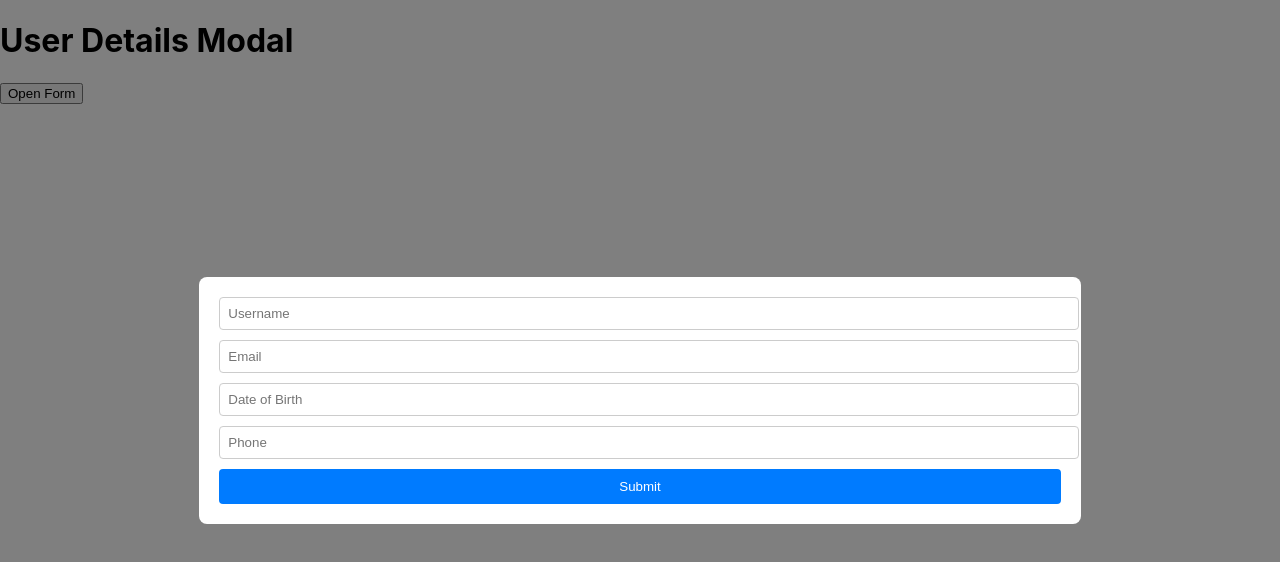
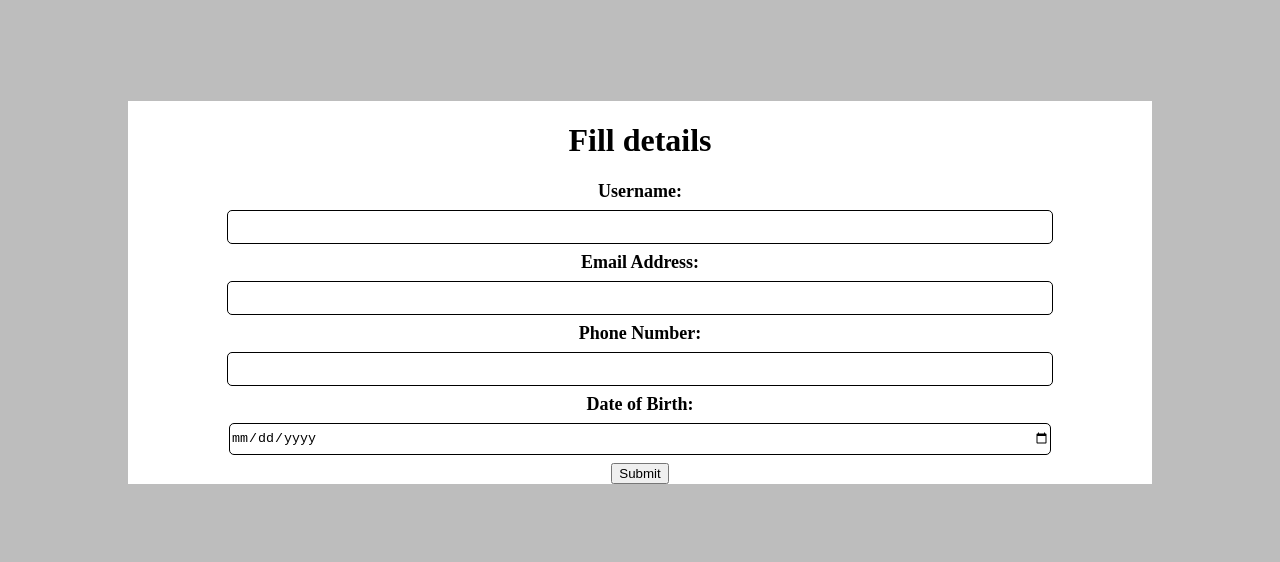
Before and after one commit to ajaykumar-21/XModal, a React (Create React App) app in the folder modal/: page / in a window 1280 px wide. Both pictures are taken after a click on the button "Open Form". Shown: the top 562 px of the page. Built offline with nearby package versions, Linux system fonts and the light colour scheme.

Commit message:
add new code

```diff
--- a/modal/src/App.css
+++ b/modal/src/App.css
@@ -1,43 +1,69 @@
-.modal {
-  position: relative;
+.model-wrapper {
+  display: flex;
+  flex-direction: column;
+  align-items: center;
+  font-family: serif;
 }
 
-.modal-content {
+/* button{
+  margin: 10px;
+  height: 40px;
+  width: 120px;
+  background-color: #4935ff;
+  color: #fff;
+  border: none;
+  border-radius: 5px;
+  font-size: 16px;
+  transition: all  0.3s ease;
+} */
+
+/* button:active{
+  transform: scale(0.96);
+  background-color:  rgba(73, 53, 255, 0.29);
+
+} */
+
+.modal-content{
+  z-index: 2;
+  width: 80%;
+  height: 60%;
+  background-color: rgb(255, 255, 255 , 1) ;
   display: flex;
-  justify-content: center;
+  flex-direction: column;
   align-items: center;
+}
+
+/* .submit-button{
+  margin: 10px;
+  height: 30px;
+  width: 90px;
+  background-color: #4935ff;
+  color: #fff;
+  border: none;
+  border-radius: 5px;
+  font-size: 12px;
+} */
+
+input{
+  width:  80%;
+  height: 30px;
+  border:  1px solid black;
+  border-radius: 5px;
+  margin-top: 8px;
+  margin-bottom: 8px;
+}
+
+label{
+  font-size: 18px;
+  font-weight: 700;
+}
+
+.modal{
   position: fixed;
   top: 0;
   left: 0;
-  width: 100%;
-  height: 100%;
-  background-color: rgba(0, 0, 0, 0.5); /* semi-transparent black background */
+  right: 0;
+  bottom: 0;
+  background-color: rgba(189, 189, 189, 1);
+  z-index: 0;
 }
-
-.modal-form {
-  background-color: white;
-  padding: 20px;
-  border-radius: 8px;
-}
-
-.modal-form input {
-  width: 100%;
-  margin-bottom: 10px;
-  padding: 8px;
-  border: 1px solid #ccc;
-  border-radius: 4px;
-}
-
-.modal-form button {
-  width: 100%;
-  padding: 10px;
-  background-color: #007bff;
-  color: white;
-  border: none;
-  border-radius: 4px;
-  cursor: pointer;
-}
-
-.modal-form button:hover {
-  background-color: #0056b3;
-}
--- a/modal/src/App.js
+++ b/modal/src/App.js
@@ -2,93 +2,87 @@ import { useState } from "react";
 import "./App.css";
 
 function App() {
-  const [isOpen, setIsOpen] = useState(false);
-  const [username, setUsername] = useState("");
-  const [email, setEmail] = useState("");
-  const [dob, setDob] = useState("");
-  const [phone, setPhone] = useState("");
+  const [showForm, setShowForm] = useState(false);
+  const [obj, setObj] = useState({
+    username: "",
+    email: "",
+    phone: "",
+    dob: "",
+  });
+  // Submit Form Functionality
+  function handleSubmit(e) {
+    e.preventDefault();
+    const emailRegex = /^[a-zA-Z0-9._-]+@[a-zA-Z0-9.-]+\.[a-zA-Z]{2,4}$/;
 
-  const handleOpenModal = () => {
-    setIsOpen(true);
-  };
-
-  const handleCloseModal = () => {
-    setIsOpen(false);
-  };
-
-  const handleSubmit = () => {
-    if (!username || !email || !dob || !phone) {
-      alert("Please fill out all fields.");
-      return;
+    if (!obj.email.match(emailRegex)) {
+      alert("Invalid email. Please check your email address.");
     }
 
-    if (!email.includes("@")) {
-      alert("Invalid email. Please check your email address.");
-      return;
+    if (obj.phone.length !== 10) {
+      alert("Invalid phone number. Please enter a 10-digit phone number.");
     }
 
-    if (phone.length !== 10 || isNaN(phone)) {
-      alert("Invalid phone number. Please enter a 10-digit phone number.");
-      return;
+    if (new Date(obj.dob) > new Date()) {
+      alert("Invalid date of birth. Date of birth cannot be in the future.");
     }
 
-    const today = new Date();
-    const enteredDate = new Date(dob);
+    setObj({ username: "", email: "", phone: "", dob: "" });
+  }
 
-    if (enteredDate > today) {
-      alert("Invalid date of birth. Please enter a valid date.");
-      return;
-    }
-
-    // Here you can perform further actions like submitting the form data
-    // Reset the form
-    setUsername("");
-    setEmail("");
-    setDob("");
-    setPhone("");
-    setIsOpen(false);
-  };
+  function handleChange(e) {
+    const { name, value } = e.target;
+    setObj({ ...obj, [name]: value });
+  }
 
   return (
-    <div className="modal">
+    <div className="model-wrapper">
       <h1>User Details Modal</h1>
-      <button onClick={handleOpenModal}>Open Form</button>
-      {isOpen && (
-        <div className="modal-content" onClick={handleCloseModal}>
-          <div className="modal-form" onClick={(e) => e.stopPropagation()}>
+      <button onClick={() => setShowForm(true)}>Open Form</button>
+      {showForm && (
+        <>
+          <div className="modal" onClick={() => setShowForm(false)}></div>
+          <form className="modal-content" onSubmit={handleSubmit}>
+            <h1>Fill details</h1>
+            <label htmlFor="username">Username:</label>
             <input
               type="text"
-              placeholder="Username"
+              name="username"
               id="username"
-              value={username}
-              onChange={(e) => setUsername(e.target.value)}
+              value={obj.username}
+              onChange={handleChange}
+              required
             />
+            <label htmlFor="email">Email Address:</label>
             <input
               type="email"
-              placeholder="Email"
+              name="email"
               id="email"
-              value={email}
-              onChange={(e) => setEmail(e.target.value)}
+              value={obj.email}
+              onChange={handleChange}
+              required
             />
+            <label htmlFor="phone">Phone Number:</label>
             <input
-              type="text"
-              placeholder="Date of Birth"
+              type="tel"
+              name="phone"
+              id="phone"
+              value={obj.phone}
+              onChange={handleChange}
+            />
+            <label htmlFor="dob">Date of Birth:</label>
+            <input
+              type="date"
+              name="dob"
               id="dob"
-              value={dob}
-              onChange={(e) => setDob(e.target.value)}
+              value={obj.dob}
+              onChange={handleChange}
+              required
             />
-            <input
-              type="text"
-              placeholder="Phone"
-              id="phone"
-              value={phone}
-              onChange={(e) => setPhone(e.target.value)}
-            />
-            <button className="submit-button" onClick={handleSubmit}>
+            <button type="submit" className="submit-button">
               Submit
             </button>
-          </div>
-        </div>
+          </form>
+        </>
       )}
     </div>
   );
```
